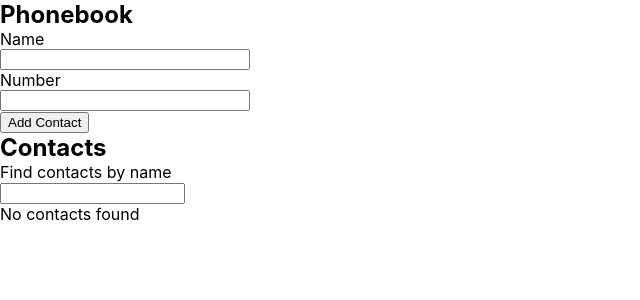
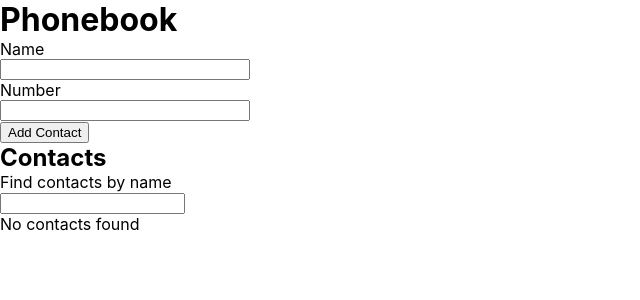
Before and after one commit to lordponchik/react-hw-02-phonebook_ts, a React (Create React App) app: page / in a window 1280 px wide. Shown: the top 300 px of the page, without its empty margins (0-640 px from the left). Built offline with nearby package versions, Linux system fonts and the light colour scheme.

Commit message:
add component ContactForm

```diff
--- a/src/App.tsx
+++ b/src/App.tsx
@@ -1,5 +1,6 @@
 import { Component } from 'react';
 import './App.css';
+import ContactForm from './components/ContactForm/ContactForm';
 import { nanoid } from 'nanoid';
 
 interface IContact {
@@ -11,23 +12,15 @@ interface IContact {
 interface State {
   contacts: IContact[];
   filter: string;
-  name: string;
-  number: string;
 }
 
 class App extends Component<{}, State> {
   state = {
     contacts: [],
     filter: '',
-    name: '',
-    number: '',
   };
 
-  submitForm = (evt: React.FormEvent<HTMLFormElement>) => {
-    evt.preventDefault();
-
-    const { name, number } = this.state;
-
+  creationContact = (name: string, number: string) => {
     const contact: IContact = {
       name: name,
       number: number,
@@ -37,19 +30,6 @@ class App extends Component<{}, State> {
     this.setState(prev => ({
       contacts: [...prev.contacts, contact],
     }));
-  };
-
-  handleChange = (evt: React.ChangeEvent<HTMLInputElement>) => {
-    const { name, value } = evt.currentTarget;
-
-    switch (name) {
-      case 'name':
-        this.setState({ name: value });
-        break;
-      case 'number':
-        this.setState({ number: value });
-        break;
-    }
   };
 
   handleFilter = (evt: React.ChangeEvent<HTMLInputElement>) => {
@@ -71,35 +51,9 @@ class App extends Component<{}, State> {
 
     return (
       <div className="App">
-        <h2>Phonebook</h2>
-        <form onSubmit={this.submitForm}>
-          <div className="formInputWrapper">
-            <label htmlFor="name">Name </label>
-            <input
-              id="name"
-              onChange={this.handleChange}
-              type="text"
-              name="name"
-              pattern="^[a-zA-Zа-яА-Я]+(([' \-][a-zA-Zа-яА-Я ])?[a-zA-Zа-яА-Я]*)*$"
-              title="Name may contain only letters, apostrophe, dash and spaces. For example Adrian, Jacob Mercer, Charles de Batz de Castelmore d'Artagnan"
-              required
-            />
-          </div>
-          <div className="formInputWrapper">
-            <label htmlFor="number">Number</label>
-            <input
-              id="number"
-              onChange={this.handleChange}
-              type="tel"
-              name="number"
-              pattern="\+?\d{1,4}?[ .\-\s]?\(?\d{1,3}?\)?[ .\-\s]?\d{1,4}[ .\-\s]?\d{1,4}[ .\-\s]?\d{1,9}"
-              title="Phone number must be digits and can contain spaces, dashes, parentheses and can start with +"
-              required
-            />
-          </div>
+        <h1>Phonebook</h1>
+        <ContactForm creationContact={this.creationContact} />
 
-          <button type="submit">Add Contact</button>
-        </form>
         <h2>Contacts</h2>
         <p>Find contacts by name</p>
         <input type="text" onChange={this.handleFilter} />
--- /dev/null
+++ b/src/components/ContactForm/ContactForm.tsx
@@ -0,0 +1,70 @@
+import { Component } from 'react';
+
+interface State {
+  name: string;
+  number: string;
+}
+
+interface Props {
+  creationContact: (name: string, number: string) => void;
+}
+
+class ContactForm extends Component<Props, State> {
+  state = { name: '', number: '' };
+
+  handleChange = (evt: React.ChangeEvent<HTMLInputElement>) => {
+    const { name, value } = evt.currentTarget;
+
+    switch (name) {
+      case 'name':
+        this.setState({ name: value });
+        break;
+      case 'number':
+        this.setState({ number: value });
+        break;
+    }
+  };
+
+  submitForm = (evt: React.FormEvent<HTMLFormElement>) => {
+    evt.preventDefault();
+
+    const { name, number } = this.state;
+
+    this.props.creationContact(name, number);
+  };
+
+  render() {
+    return (
+      <form onSubmit={this.submitForm}>
+        <div className="formInputWrapper">
+          <label htmlFor="name">Name </label>
+          <input
+            id="name"
+            onChange={this.handleChange}
+            type="text"
+            name="name"
+            pattern="^[a-zA-Zа-яА-Я]+(([' \-][a-zA-Zа-яА-Я ])?[a-zA-Zа-яА-Я]*)*$"
+            title="Name may contain only letters, apostrophe, dash and spaces. For example Adrian, Jacob Mercer, Charles de Batz de Castelmore d'Artagnan"
+            required
+          />
+        </div>
+        <div className="formInputWrapper">
+          <label htmlFor="number">Number</label>
+          <input
+            id="number"
+            onChange={this.handleChange}
+            type="tel"
+            name="number"
+            pattern="\+?\d{1,4}?[ .\-\s]?\(?\d{1,3}?\)?[ .\-\s]?\d{1,4}[ .\-\s]?\d{1,4}[ .\-\s]?\d{1,9}"
+            title="Phone number must be digits and can contain spaces, dashes, parentheses and can start with +"
+            required
+          />
+        </div>
+
+        <button type="submit">Add Contact</button>
+      </form>
+    );
+  }
+}
+
+export default ContactForm;
```
